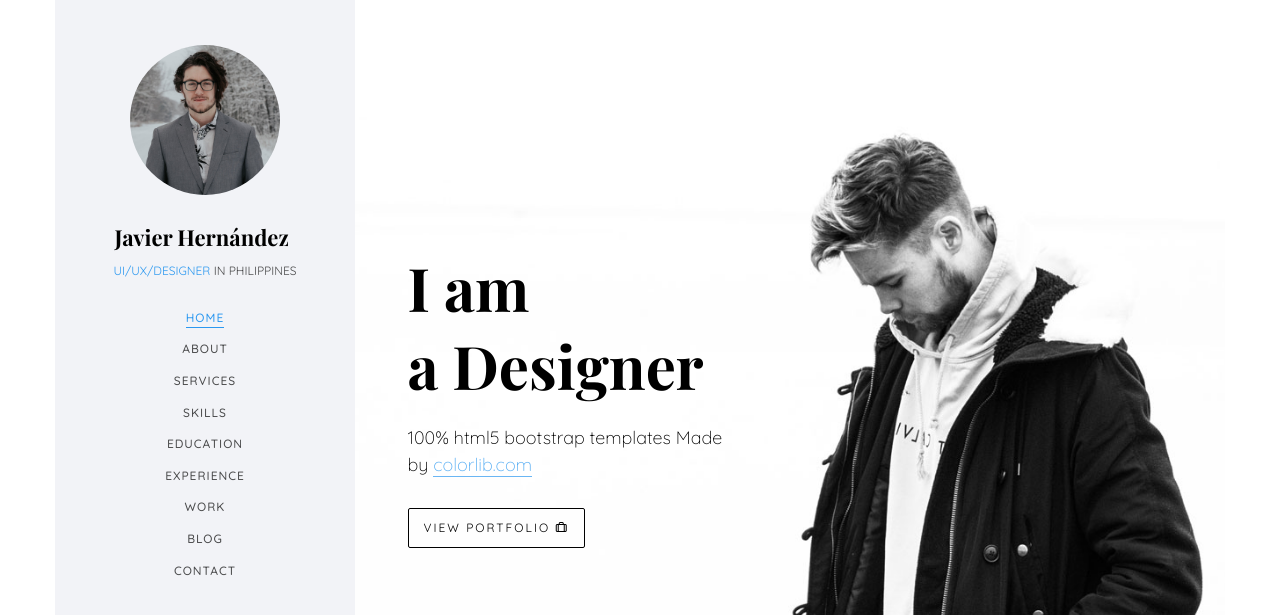
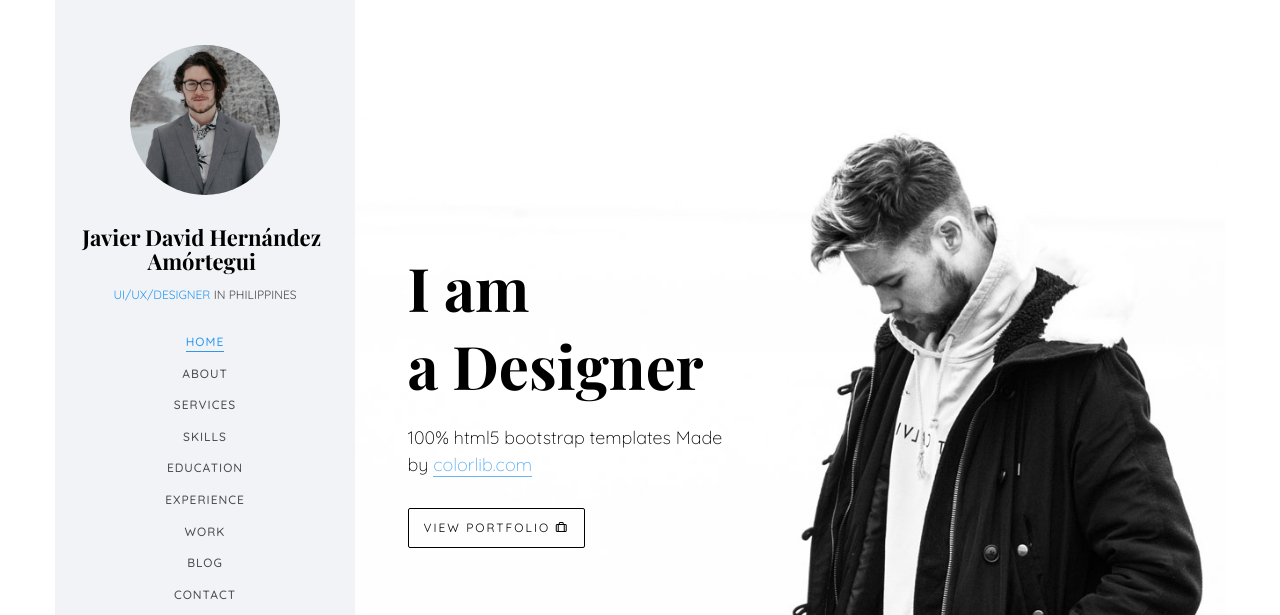
Before and after one commit to javierdavidh/jdha-cv, a plain HTML site: page index.html in a window 1280 px wide. Shown: the top 615 px of the page. Drawn offline with nearby package versions, Linux system fonts and the light colour scheme; files whose address does not match are found by name; a web font is replaced by a local one.

Commit message:
adding full name

```diff
--- a/index.html
+++ b/index.html
@@ -57,7 +57,7 @@
 		<aside id="colorlib-aside" role="complementary" class="border js-fullheight">
 			<div class="text-center">
 				<div class="author-img" style="background-image: url(images/about.jpg);"></div>
-				<h1 id="colorlib-logo"><a href="index.html">Javier Hernández</a></h1>
+				<h1 id="colorlib-logo"><a href="index.html">Javier David Hernández Amórtegui</a></h1>
 				<span class="position"><a href="#">UI/UX/Designer</a> in Philippines</span>
 			</div>
 			<nav id="colorlib-main-menu" role="navigation" class="navbar">
```
